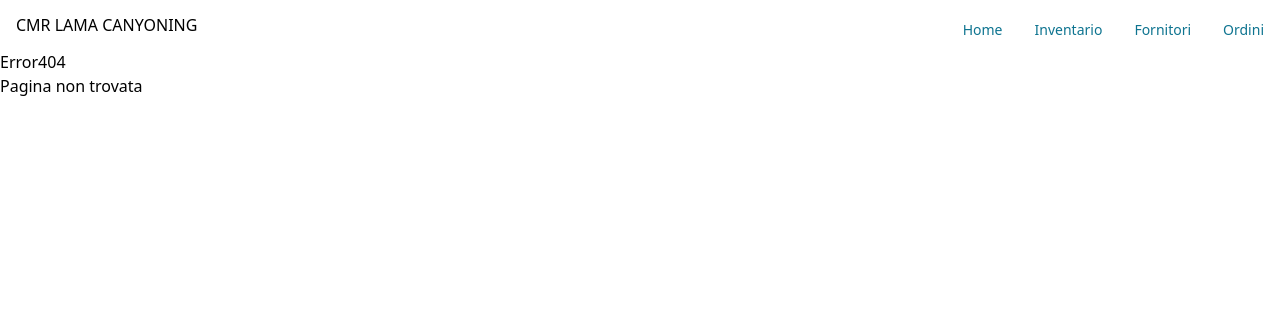
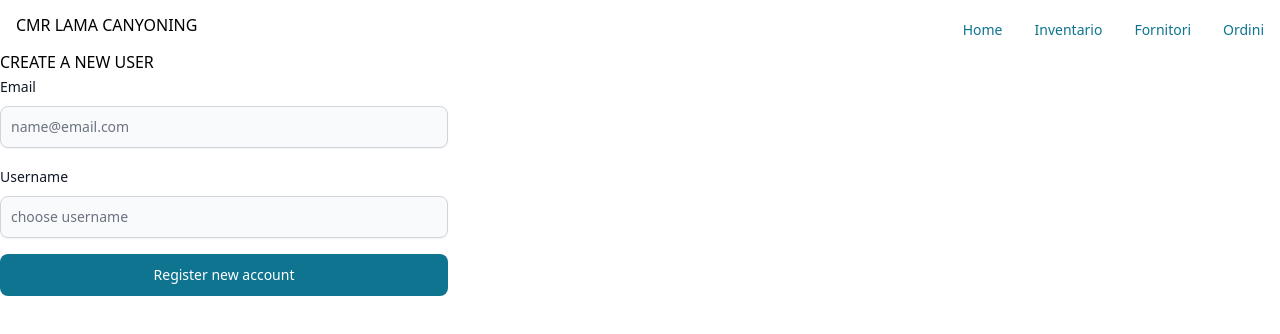
Before and after one commit to Malethik/LamaCanyoningReact, a React (Vite) app: page /register in a window 1280 px wide. Shown: the top 334 px of the page. Built offline with nearby package versions, Linux system fonts and the light colour scheme.

Commit message:
fixed error

```diff
--- a/src/hooks/useFetch.tsx
+++ b/src/hooks/useFetch.tsx
@@ -1,7 +1,8 @@
 import { useState, useEffect, useCallback } from "react";
 
 const useFetch = <T,>(endpoint: string) => {
-  const baseUrl = "https://lamaback-owg8.onrender.com";
+  /*   const baseUrl = "https://lamaback-owg8.onrender.com"; */
+  const baseUrl = import.meta.env.VITE_BACKEND_URL;
   console.log(baseUrl);
 
   const [data, setData] = useState<T | null>(null);
@@ -17,9 +18,7 @@ const useFetch = <T,>(endpoint: string) => {
       }
       const response = await fetch(`${baseUrl}/${endpoint}`);
       if (!response.ok) {
-        throw new Error(
-          `Errore: ${response.status} - ${response.statusText}`
-        );
+        throw new Error(`Errore: ${response.status} - ${response.statusText}`);
       }
       const result = await response.json();
       setData(result);
--- a/src/hooks/usePost.tsx
+++ b/src/hooks/usePost.tsx
@@ -5,7 +5,7 @@ const usePost = <T,>() => {
   const [error, setError] = useState<string | null>(null);
   const [loading, setLoading] = useState<boolean>(false);
 
-  const baseUrl = "https://lamaback-owg8.onrender.com";
+  const baseUrl = import.meta.env.VITE_BACKEND_URL;
 
   const postData = async (endpoint: string, payload: unknown) => {
     setLoading(true);
--- a/src/main.tsx
+++ b/src/main.tsx
@@ -9,6 +9,8 @@ import ItemList from "./pages/ItemList.tsx";
 import SupplierList from "./pages/SuppliersList.tsx";
 import Error404 from "./pages/Error404.tsx";
 import OrderList from "./pages/OrderList.tsx";
+import Register from "./pages/register.tsx";
+import Login from "./pages/Login.tsx";
 
 const router = createBrowserRouter([
   {
@@ -19,6 +21,8 @@ const router = createBrowserRouter([
       { path: "/item", element: <ItemList /> },
       { path: "/supplier", element: <SupplierList /> },
       { path: "/order", element: <OrderList /> },
+      { path: "/register", element: <Register /> },
+      { path: "/login", element: <Login /> },
       { path: "*", element: <Error404 /> },
     ],
   },
--- a/src/pages/Home.tsx
+++ b/src/pages/Home.tsx
@@ -48,8 +48,8 @@ const Home: React.FC = () => {
     <>
       <div>Clienti: {costumersData?.length}</div>
       <div>Ordini: {ordersData?.length}</div>
-      <div>Entrate: Da implementare </div>
-      <div>Uscite: Da implementare</div>
+      <div>Entrate: {revenueData}€ </div>
+      <div>Uscite: {expensesData}€</div>
       <ApexChart
         title="Entrate e Uscite"
         expensesData={expensesData}
--- /dev/null
+++ b/src/pages/Login.tsx
@@ -0,0 +1,35 @@
+import { Button, Label, TextInput } from "flowbite-react";
+import React from "react";
+
+const Login: React.FC = () => {
+
+  return (
+    <>
+      <span className="mb-2 block">LOGIN</span>
+      <form className="flex max-w-md flex-col gap-4">
+        <div>
+          <div className="mb-2 block">
+            <Label htmlFor="email2" value="Your email" />
+          </div>
+          <TextInput
+            id="email2"
+            type="email"
+            placeholder="name@flowbite.com"
+            required
+            shadow
+          />
+        </div>
+        <div>
+          <div className="mb-2 block">
+            <Label htmlFor="password2" value="Your password" />
+          </div>
+          <TextInput id="password2" type="password" required shadow />
+        </div>
+
+        <Button type="submit">Register new account</Button>
+      </form>
+    </>
+  );
+};
+
+export default Login;
--- /dev/null
+++ b/src/pages/Register.tsx
@@ -0,0 +1,42 @@
+import { Label, TextInput, Button } from "flowbite-react";
+import React from "react";
+
+const Register: React.FC = () => {
+  return (
+    <>
+      <div>CREATE A NEW USER</div>
+      <form className="flex max-w-md flex-col gap-4">
+        {/* Email */}
+        <div>
+          <div className="mb-2 block">
+            <Label htmlFor="email" value="Email" />
+          </div>
+          <TextInput
+            id="email"
+            type="email"
+            placeholder="name@email.com"
+            required
+            shadow
+          />
+        </div>
+        {/* UserName */}
+        <div>
+          <div className="mb-2 block">
+            <Label htmlFor="userName" value="Username" />
+          </div>
+          <TextInput
+            id="userName"
+            type="text"
+            placeholder="choose username"
+            required
+            shadow
+          />
+        </div>
+
+        <Button type="submit">Register new account</Button>
+      </form>
+    </>
+  );
+};
+
+export default Register;
```
